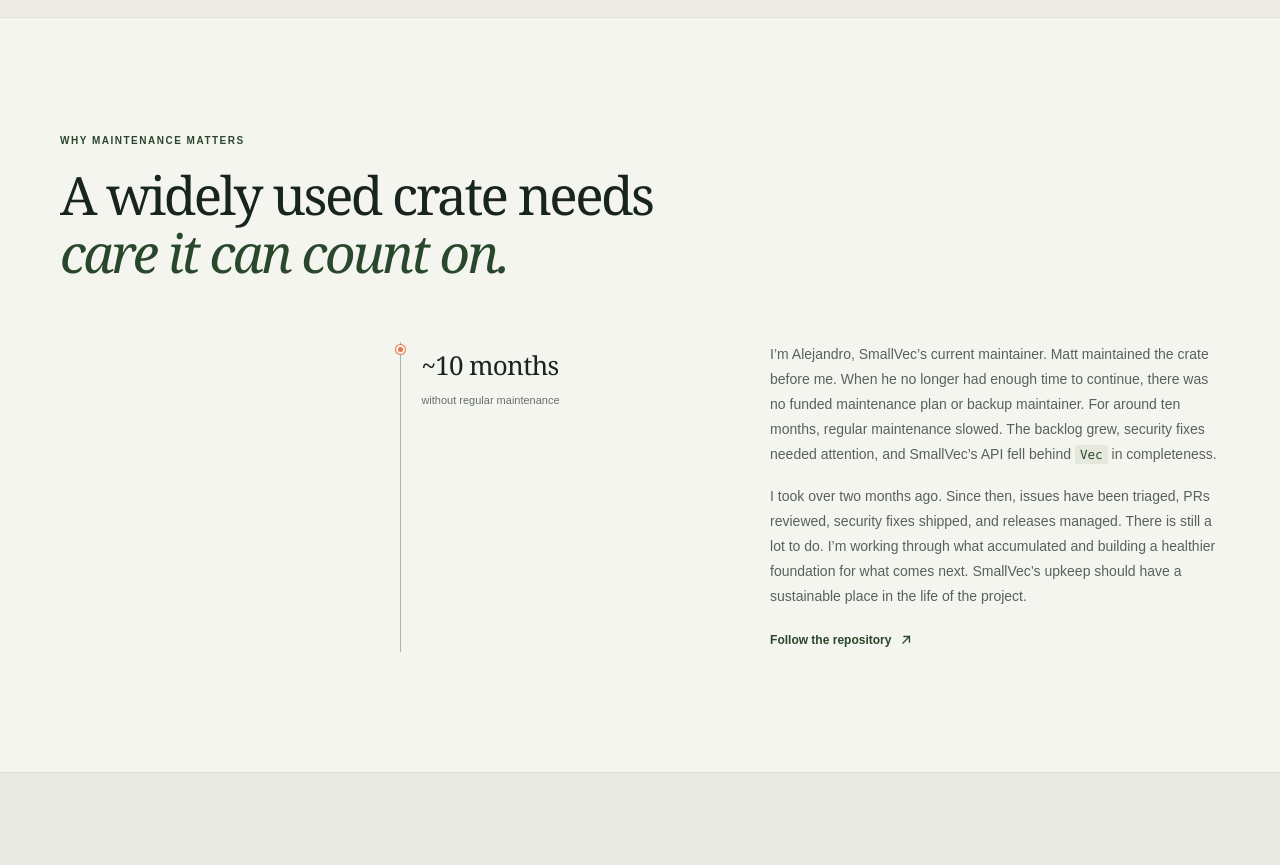
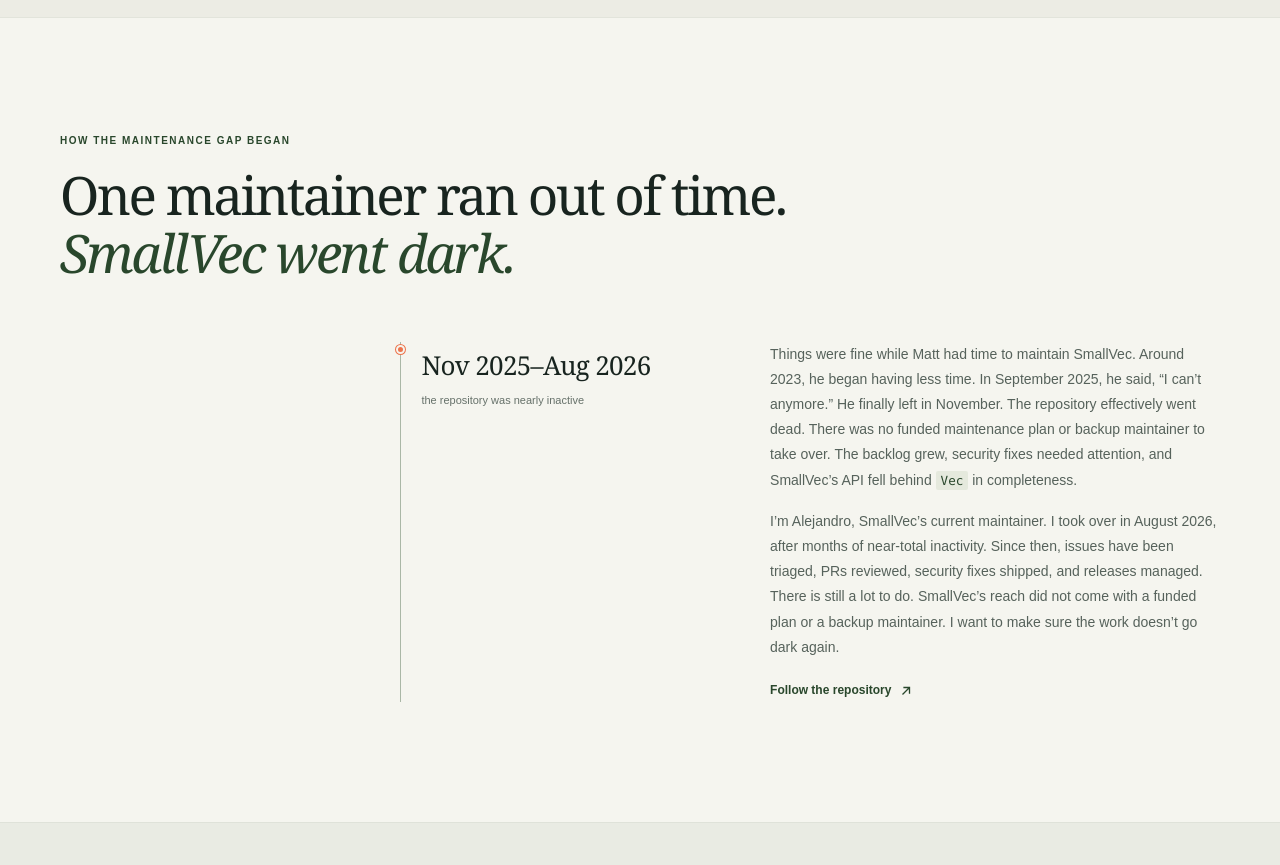
Before and after one commit to smallvec/smallvec.rs, a Next.js app: page / in a window 1280 px wide. Shown: the part 986-1851 px from the top of the page. Built offline with nearby package versions, Linux system fonts and the light colour scheme.

Commit message:
feat: better story

```diff
--- a/app/page.tsx
+++ b/app/page.tsx
@@ -178,29 +178,31 @@ export default function Home() {
 
         <section className="story-section section-wrap" id="story">
           <div className="section-heading">
-            <p className="eyebrow">Why maintenance matters</p>
-            <h2>A widely used crate needs<br /><em>care it can count on.</em></h2>
+            <p className="eyebrow">How the maintenance gap began</p>
+            <h2>One maintainer ran out of time.<br /><em>SmallVec went dark.</em></h2>
           </div>
           <div className="story-content">
             <div className="story-timeline">
               <span className="timeline-rule" />
               <span className="timeline-dot" />
-              <div><strong>~10 months</strong><span>without regular maintenance</span></div>
+              <div><strong>Nov 2025–Aug 2026</strong><span>the repository was nearly inactive</span></div>
             </div>
             <div className="story-text">
               <p>
-                I’m Alejandro, SmallVec’s current maintainer. Matt maintained the crate
-                before me. When he no longer had enough time to continue, there was no
-                funded maintenance plan or backup maintainer. For around ten months,
-                regular maintenance slowed. The backlog grew, security fixes needed
-                attention, and SmallVec’s API fell behind <code>Vec</code> in completeness.
+                Things were fine while Matt had time to maintain SmallVec. Around 2023,
+                he began having less time. In September 2025, he said, “I can’t anymore.”
+                He finally left in November. The repository effectively went dead.
+                There was no funded maintenance plan or backup maintainer to take over.
+                The backlog grew, security fixes needed attention, and SmallVec’s API
+                fell behind <code>Vec</code> in completeness.
               </p>
               <p>
-                I took over two months ago. Since then, issues have been triaged, PRs
-                reviewed, security fixes shipped, and releases managed. There is still
-                a lot to do. I’m working through what accumulated and building a
-                healthier foundation for what comes next. SmallVec’s upkeep should have
-                a sustainable place in the life of the project.
+                I’m Alejandro, SmallVec’s current maintainer. I took over in August
+                2026, after months of near-total inactivity. Since then, issues have
+                been triaged, PRs reviewed, security fixes shipped, and releases
+                managed. There is still a lot to do. SmallVec’s reach did not come with
+                a funded plan or a backup maintainer. I want to make sure the work
+                doesn’t go dark again.
               </p>
               <a className="inline-link" href="https://github.com/servo/rust-smallvec" target="_blank" rel="noreferrer">
                 Follow the repository <ArrowUpRight />
```
